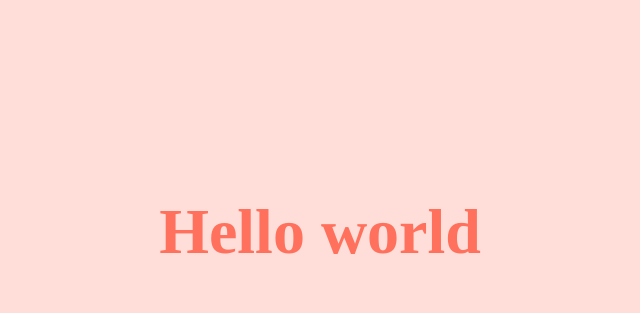
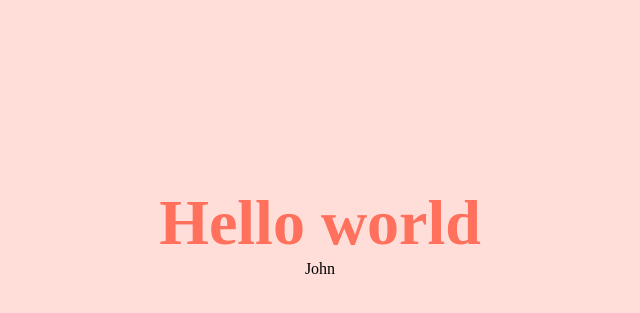
Before and after one commit to Qetu987/first_glib, a Django app: page / in a window 1280 px wide. Shown: the part 168-481 px from the top of the page, without its empty margins (320-960 px from the left). Run offline with Django 5.2, Linux system fonts and the light colour scheme.

Commit message:
Add context to BasePage view and update base.html template for dynamic content

```diff
--- a/client/views.py
+++ b/client/views.py
@@ -4,4 +4,6 @@ from django.views.generic.base import View
 class BasePage(View):
 
     def get(self, request):
-        return render(request, 'base.html')
+        context = {'name': 'John'}
+
+        return render(request, 'base.html', context)
--- a/templates/base.html
+++ b/templates/base.html
@@ -27,6 +27,10 @@
     </style>
 </head>
 <body>
-    <h1>Hello world</h1>
+    <div style="text-align: center;">
+        <h1>Hello world</h1>
+        <p>{{ name }}</p>
+    </div>
+
 </body>
 </html>
```
